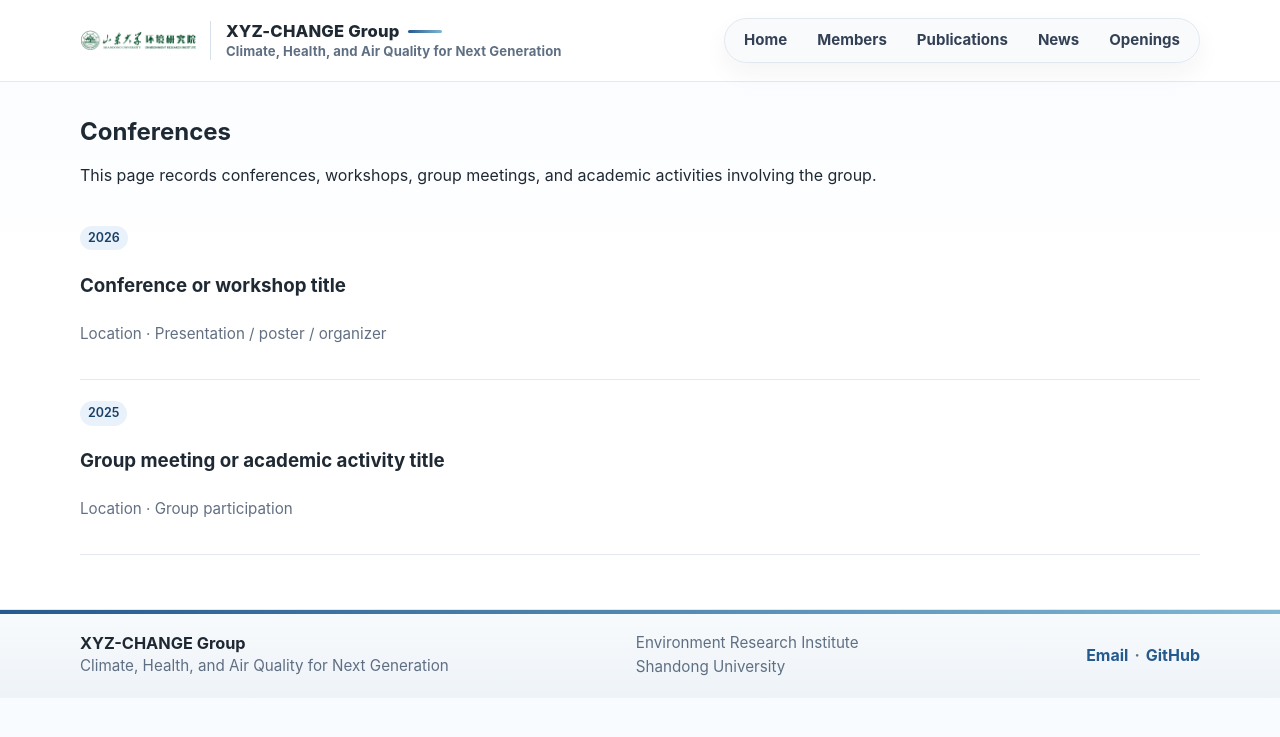
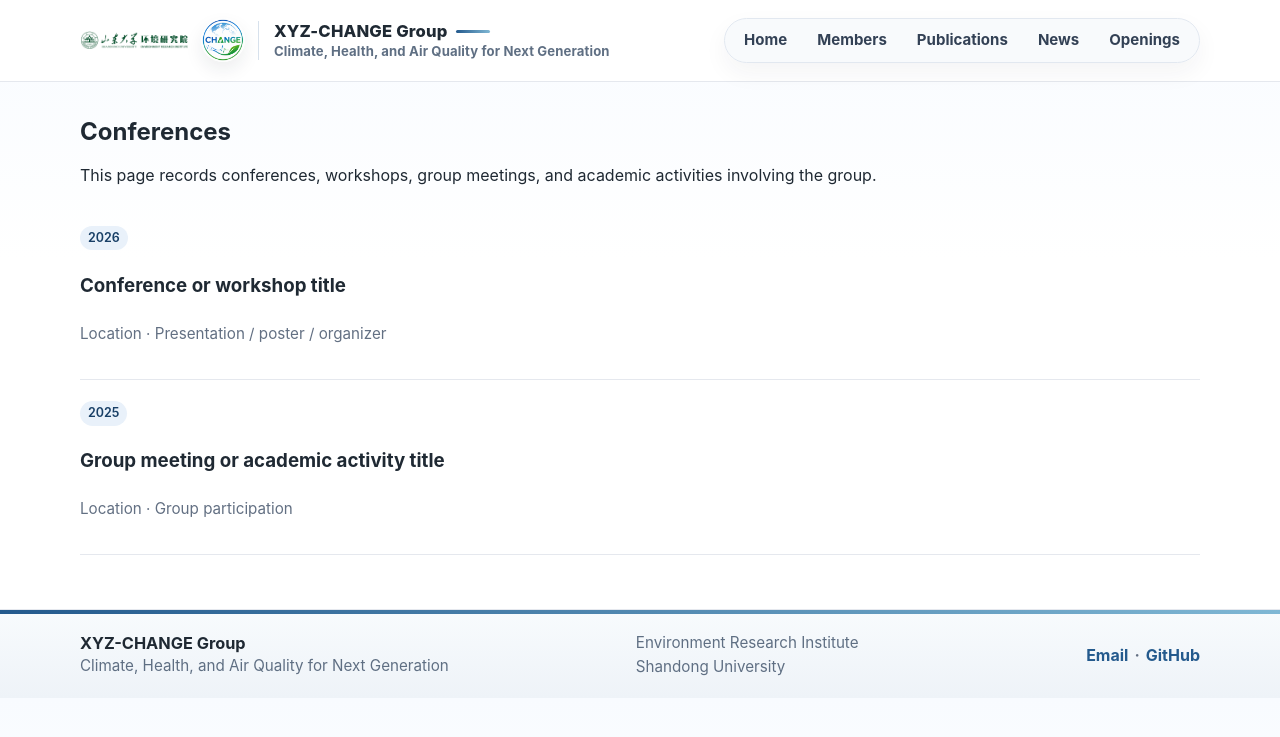
Before and after one commit to MuJSh/xyz_CHANGE, a Jekyll site: the page built from _pages/conferences.md, in a window 1280 px wide. Shown: the top 737 px of the page. Built offline with Jekyll 4.4.1, drawn with Linux system fonts in a browser that asks for light colours.

Commit message:
Add group logo to header

```diff
--- a/_includes/header.html
+++ b/_includes/header.html
@@ -2,6 +2,7 @@
   <div class="container header-inner">
     <a class="site-brand" href="{{ '/' | relative_url }}">
       <img class="sdu-header-logo" src="{{ '/assets/img/news/sdulogo.png' | relative_url }}" alt="Shandong University logo">
+      <img class="change-header-logo" src="{{ '/assets/img/news/grouplogo.png' | relative_url }}" alt="CHANGE Group logo">
       <span class="site-title site-title-designed">
         <span class="site-title-main">
           XYZ-CHANGE Group
@@ -22,7 +23,7 @@
 .site-brand {
   display: flex;
   align-items: center;
-  gap: 14px;
+  gap: 13px;
   color: inherit;
   text-decoration: none;
 }
@@ -33,10 +34,19 @@
 
 .sdu-header-logo {
   display: block;
-  width: 116px;
+  width: 108px;
   height: auto;
   max-height: 34px;
   object-fit: contain;
+}
+
+.change-header-logo {
+  display: block;
+  width: 44px;
+  height: 44px;
+  object-fit: contain;
+  border-radius: 50%;
+  box-shadow: 0 8px 18px rgba(31, 41, 51, 0.08);
 }
 
 .site-title-designed {
@@ -113,4 +123,15 @@
   background: #183f66;
   color: #ffffff;
 }
+
+@media (max-width: 780px) {
+  .change-header-logo {
+    width: 38px;
+    height: 38px;
+  }
+
+  .sdu-header-logo {
+    width: 100px;
+  }
+}
 </style>
```
